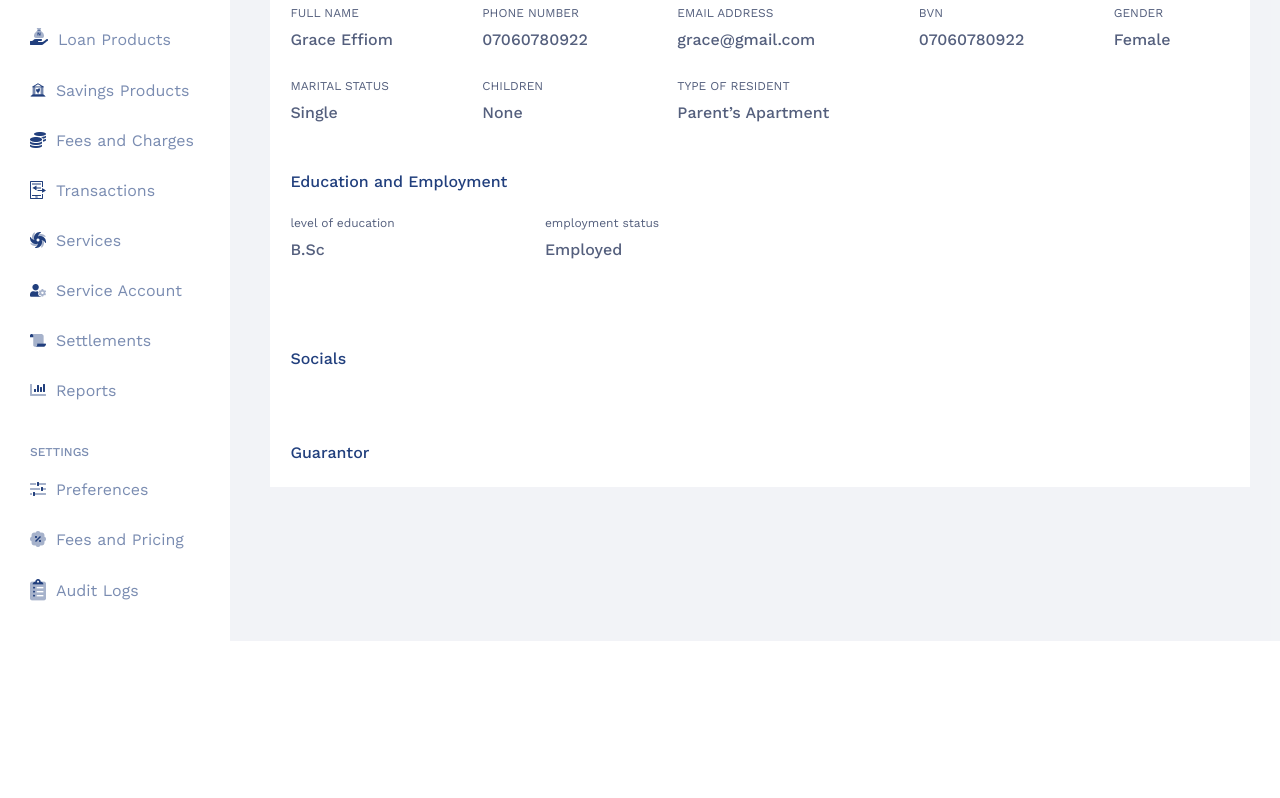
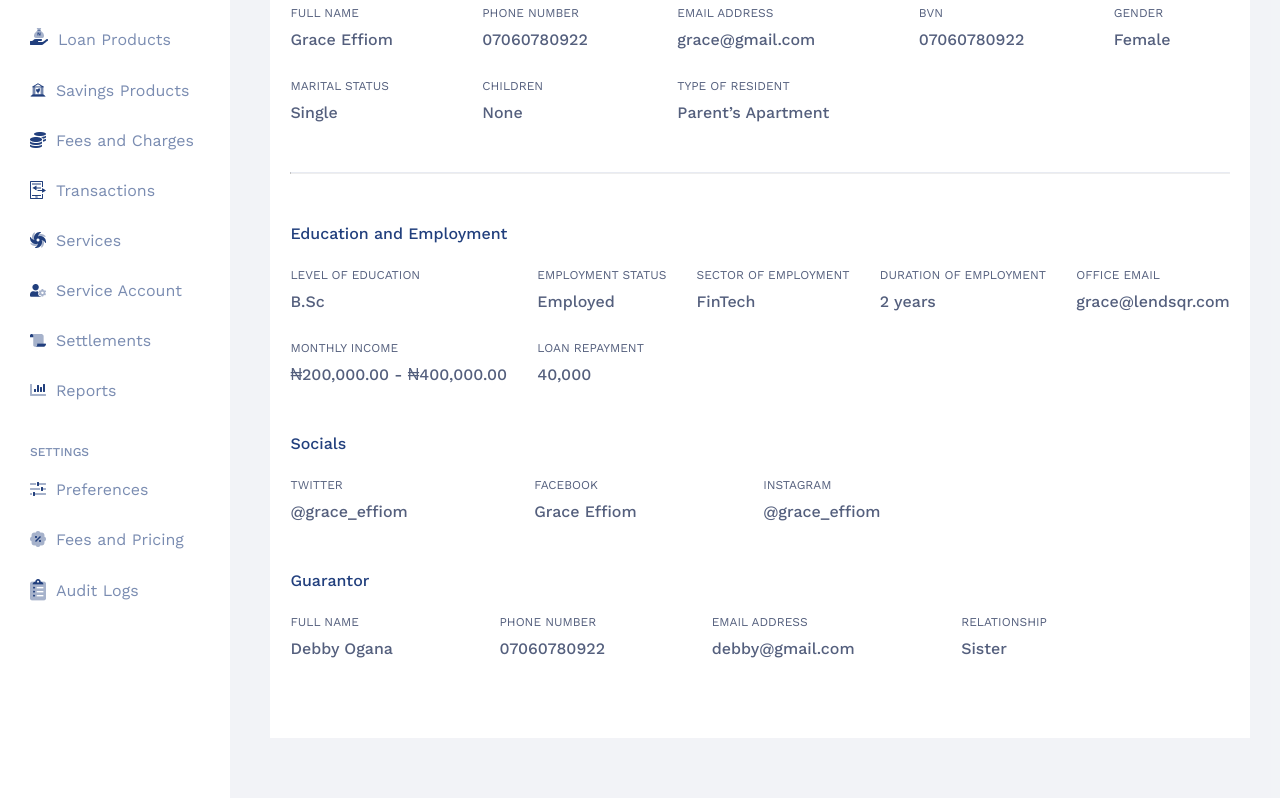
Before and after one commit to Deyjuwon/fe-test, a React (Create React App) app: page /userdetails in a window 1280 px wide. Shown: the part 808-1606 px from the top of the page. Before the commit the page ends 1449 px from the top, so only its background shows below. Built offline with nearby package versions, Linux system fonts and the light colour scheme.

Commit message:
user detail page styled

```diff
--- a/src/pages/UserDetails/UserDetails.module.scss
+++ b/src/pages/UserDetails/UserDetails.module.scss
@@ -196,9 +196,13 @@
     display: flex;
     flex-direction: column;
     background-color: #fff;
-    padding: 30px 20px 0px 20px;
+    padding: 30px 20px 80px 20px;
     gap: 50px;
     justify-content: space-between;
+
+    hr {
+        border-top: 1px solid rgba(#213F7D,  0.1);
+    }
 
 
     .userInfoPersonal {
--- a/src/pages/UserDetails/UserDetails.tsx
+++ b/src/pages/UserDetails/UserDetails.tsx
@@ -102,40 +102,37 @@ const UserDetails = () => {
                         </div>
                     </div>
                 </div>
+                <hr />
                 <div className={classes.userInfoPersonal}>
                     <p>Education and Employment</p>
                     <div className={classes.userInfoPersonalDetail}>
                         <div>
-                            <p>level of education</p>
+                            <p>LEVEL OF EDUCATION</p>
                             <p>B.Sc</p>
                         </div>
                         <div>
-                            <p>employment status</p>
+                            <p>EMPLOYMENT STATUS</p>
                             <p>Employed</p>
                         </div>
                         <div>
-                            <p></p>
-                            <p></p>
+                            <p>SECTOR OF EMPLOYMENT</p>
+                            <p>FinTech</p>
                         </div>
                         <div>
-                            <p></p>
-                            <p></p>
+                            <p>DURATION OF EMPLOYMENT</p>
+                            <p>2 years</p>
                         </div>
                         <div>
-                            <p></p>
-                            <p></p>
+                            <p>OFFICE EMAIL</p>
+                            <p>grace@lendsqr.com</p>
                         </div>
                         <div>
-                            <p></p>
-                            <p></p>
+                            <p>MONTHLY INCOME</p>
+                            <p>₦200,000.00 - ₦400,000.00</p>
                         </div>
                         <div>
-                            <p></p>
-                            <p></p>
-                        </div>
-                        <div>
-                            <p></p>
-                            <p></p>
+                            <p>LOAN REPAYMENT</p>
+                            <p>40,000</p>
                         </div>
                     </div>
 
@@ -143,13 +140,39 @@ const UserDetails = () => {
                 <div className={classes.userInfoPersonal}>
                     <p>Socials</p>
                     <div className={classes.userInfoPersonalDetail}>
-
+                        <div>
+                            <p>TWITTER</p>
+                            <p>@grace_effiom</p>
+                        </div>
+                        <div>
+                            <p>FACEBOOK</p>
+                            <p>Grace Effiom</p>
+                        </div>
+                        <div>
+                            <p>INSTAGRAM</p>
+                            <p>@grace_effiom</p>
+                        </div>
                     </div>
                 </div>
                 <div className={classes.userInfoPersonal}>
                     <p>Guarantor</p>
                     <div className={classes.userInfoPersonalDetail}>
-
+                        <div>
+                            <p>FULL NAME</p>
+                            <p>Debby Ogana</p>
+                        </div>
+                        <div>
+                            <p>PHONE NUMBER</p>
+                            <p>07060780922</p>
+                        </div>
+                        <div>
+                            <p>EMAIL ADDRESS</p>
+                            <p>debby@gmail.com</p>
+                        </div>
+                        <div>
+                            <p>RELATIONSHIP</p>
+                            <p>Sister</p>
+                        </div>
                     </div>
                 </div>
             </div>
```
